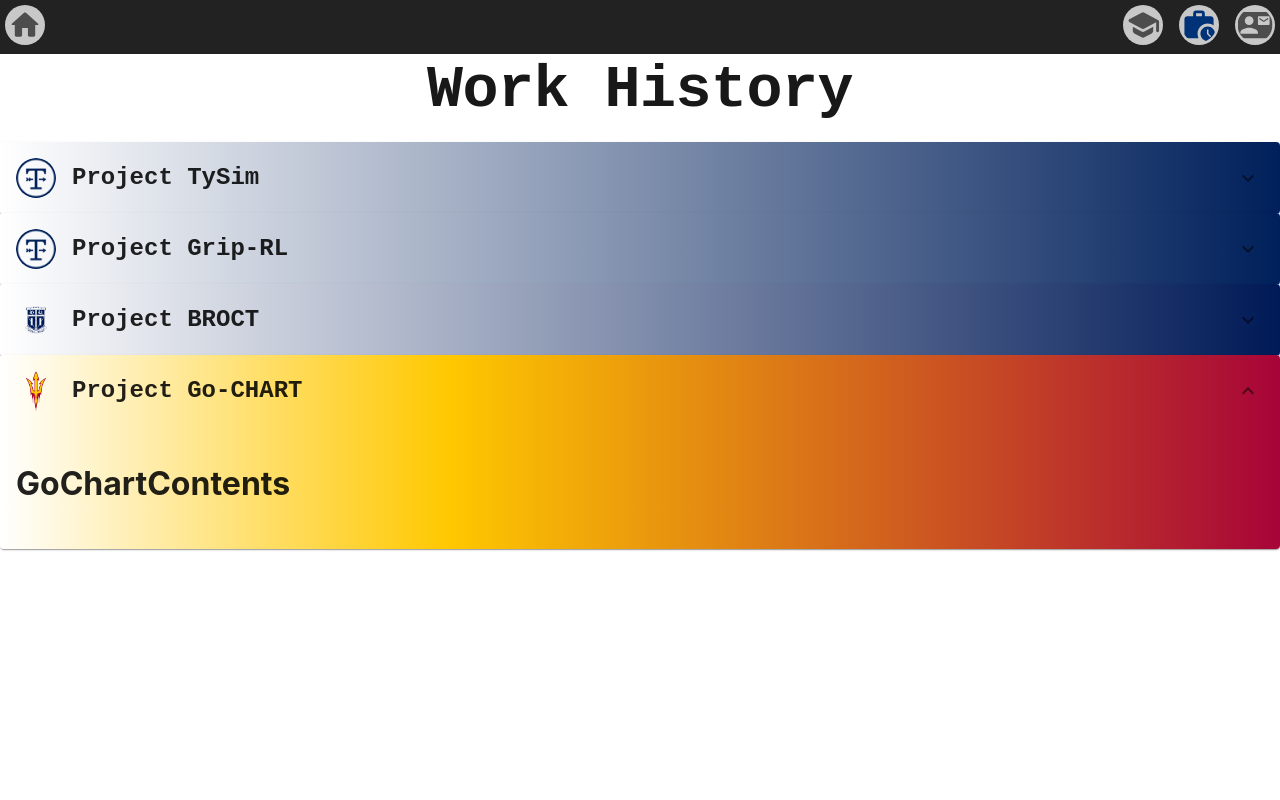
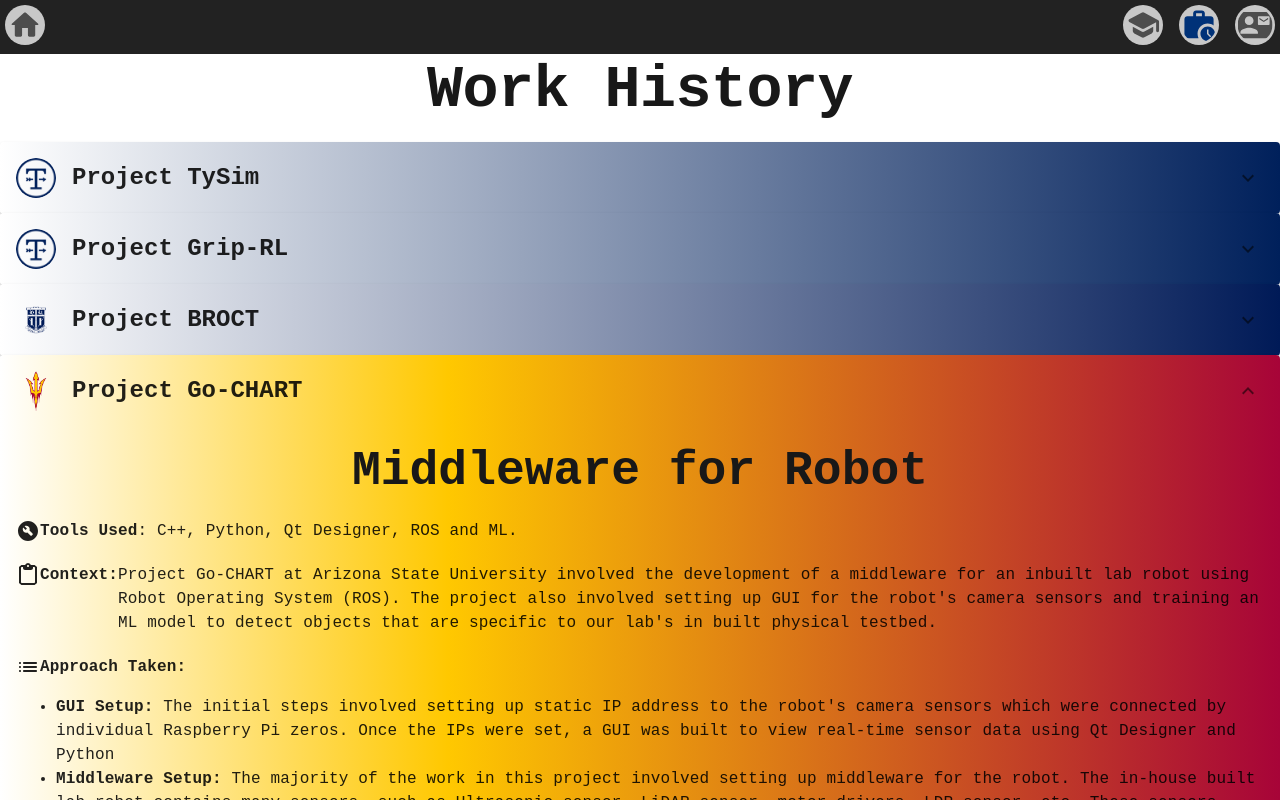
Before and after one commit to karthikgk97/personal-website, a React (Create React App) app in the folder my-personal-website/: page /work-history in a window 1280 px wide. Both pictures are taken after a click on the button 1248 px from the left and 391 px from the top of the page. Shown: the top 800 px of the page. Built offline with nearby package versions, Linux system fonts and the light colour scheme.

Commit message:
added traceroute and fix explanation

```diff
--- a/my-personal-website/package.json
+++ b/my-personal-website/package.json
@@ -10,6 +10,8 @@
     "@testing-library/jest-dom": "^5.16.5",
     "@testing-library/react": "^13.4.0",
     "@testing-library/user-event": "^13.5.0",
+    "axios": "^1.4.0",
+    "express": "^4.18.2",
     "raw-loader": "^4.0.2",
     "react": "^18.2.0",
     "react-dom": "^18.2.0",
@@ -18,6 +20,7 @@
     "react-markdown": "^8.0.7",
     "react-router-dom": "^6.14.1",
     "react-scripts": "5.0.1",
+    "traceroute": "^1.0.0",
     "web-vitals": "^2.1.4"
   },
   "scripts": {
--- a/my-personal-website/src/components/projects/BROCT.js
+++ b/my-personal-website/src/components/projects/BROCT.js
@@ -21,7 +21,7 @@ export default function BROCTContents() {
             <Typography variant="body1" style={{display: 'flex', fontFamily: 'Monospace'}}>
                 <ContentPasteRoundedIcon style={{borderRadius: '50%'}}/>
                 <b> Context: </b>
-                Project BROCT at Duke University involved the development and optimization of an Optical Coherence Tomography (OCT) application used by clinicians. As a member of the project, your primary responsibility was to enhance the application's performance, optimize its functionality, and address any existing bugs. <br></br>
+                Project BROCT at Duke University involved the development and optimization of an Optical Coherence Tomography (OCT) application used by clinicians. As a member of the project, my primary responsibility was to enhance the application's performance, optimize its functionality, and address any existing bugs. <br></br>
             </Typography>
 
             <br></br>
--- a/my-personal-website/src/components/projects/GoChart.js
+++ b/my-personal-website/src/components/projects/GoChart.js
@@ -1,8 +1,43 @@
 import * as React from 'react';
 import Typography from '@mui/material/Typography';
 
+import BuildCircleRoundedIcon from '@mui/icons-material/BuildCircleRounded';
+import ContentPasteRoundedIcon from '@mui/icons-material/ContentPasteRounded';
+import ListRoundedIcon from '@mui/icons-material/ListRounded';
+
 export default function GoChartContents() {
     return(
-        <h1> GoChartContents</h1>
+        <>
+        <Typography variant="h3" style={{ color: 'rgb(24, 24, 24)', fontFamily: 'Monospace', textAlign: 'center'}}>
+            <b> Middleware for Robot</b>
+        </Typography>
+        <br></br>
+        <Typography variant="body1" style={{display: 'flex',fontFamily: 'Monospace'}}>
+            <BuildCircleRoundedIcon style={{borderRadius: '50%'}}/>
+            <b> Tools Used </b>: C++, Python, Qt Designer, ROS and ML.
+        </Typography>
+        <br></br>
+        <Typography variant="body1" style={{display: 'flex', fontFamily: 'Monospace'}}>
+            <ContentPasteRoundedIcon style={{borderRadius: '50%'}}/>
+            <b> Context: </b>
+            Project Go-CHART at Arizona State University involved the development of a middleware for an inbuilt lab robot using Robot Operating System (ROS). The project also involved setting up GUI for the robot's camera sensors and training an ML model to detect objects that are specific to our lab's in built physical testbed. <br></br>
+        </Typography>
+
+        <br></br>
+
+        <Typography variant="body1" style={{display: 'flex', fontFamily: 'Monospace'}}>
+            <ListRoundedIcon style={{borderRadius: '50%'}}/>
+            <b> Approach Taken: </b>
+        </Typography>
+
+        <Typography variant='body1' style={{fontFamily: 'Monospace'}}>
+            <ul>
+                <li> <b> GUI Setup: </b> The initial steps involved setting up static IP address to the robot's camera sensors which were connected by individual Raspberry Pi zeros. Once the IPs were set, a GUI was built to view real-time sensor data using Qt Designer and Python </li>
+                <li> <b> Middleware Setup: </b> The majority of the work in this project involved setting up middleware for the robot. The in-house built lab robot contains many sensors, such as Ultrasonic sensor, LiDAR sensor, motor drivers, LDR sensor, etc. These sensors were all connected to a micro-controller. A middleware was created using C++ and ROS1 Kinetic to establish real-time sensor data retrieval and transmission between the Master Node (the laptop or main computer) and the robot. </li>
+                <li> <b> ML Training: </b> The next and final step of this project involved collecting and annotating vehicles and other objects present in the in-house built physical testbed. The goal was to perform transfer learning to train an ML model, specifically YOLOv3 in this case, capable of identifying objects with higher accuracy. To achieve better prediction results, the dataset was gathered using the primary camera of the robot. </li>
+            </ul>
+
+        </Typography>
+        </>
     );
 }
```
Also changed, not shown: my-personal-website/src/components/TraceRouteComponent.js (added, +38 -0 lines), my-personal-website/src/components/server.js (added, +36 -0 lines), 1 other file (tests, documents, lock files or other folders).
